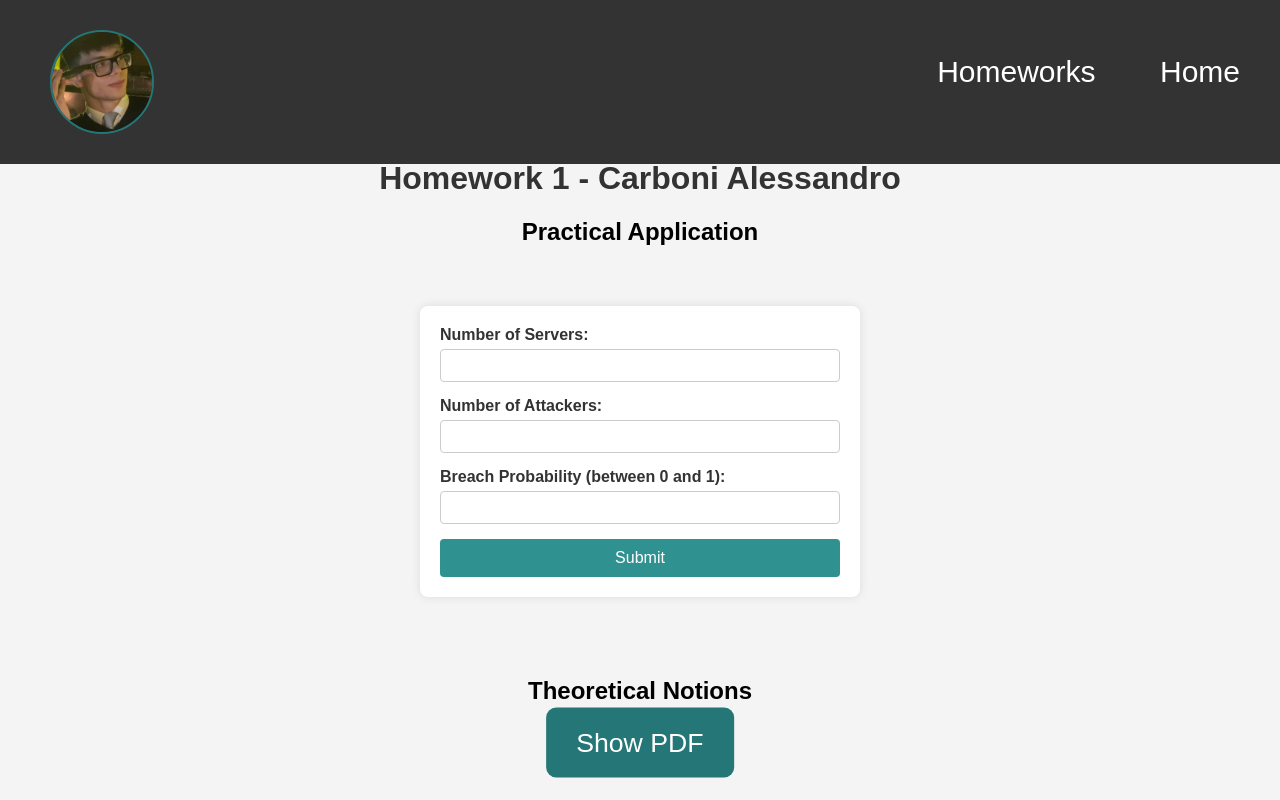
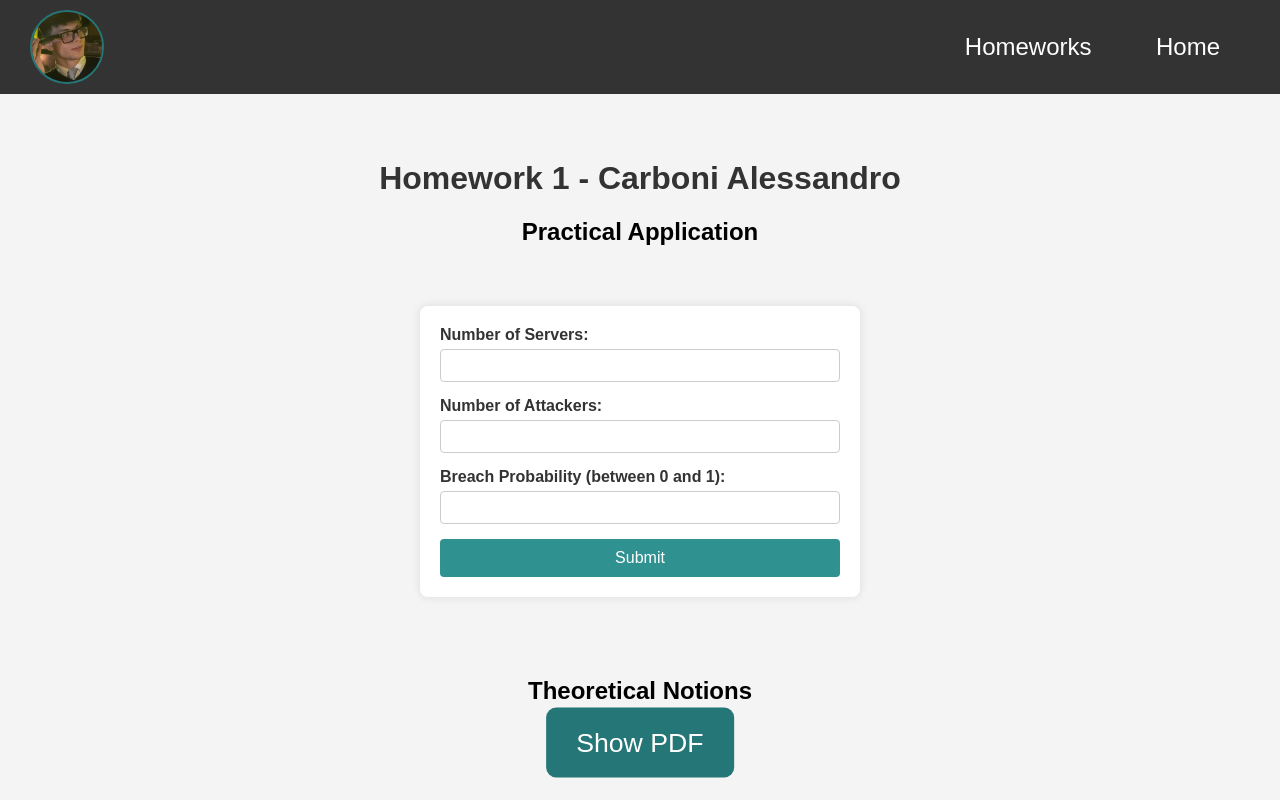
Before and after one commit to AlessandroCarboni777/AlessandroCarboni777.github.io, a plain HTML site: page 1/backup1.html in a window 1280 px wide. Drawn offline with Linux system fonts and the light colour scheme.

Commit message:
Homework2

```diff
--- a/1/styles.css
+++ b/1/styles.css
@@ -34,7 +34,7 @@ body {
 /* Navbar */
 .navbar {
     background-color: #333;
-    padding: 30px;
+    padding: 10px;
     position: fixed;
     top: 0;
     left: 0;
@@ -46,30 +46,30 @@ body {
     margin-bottom: 20px;
 }
 
-/* Stili per il logo nella navbar */
+/* Logo della navbar */
 .navbar-logo {
-    width: 100px; /* Imposta la larghezza dell'immagine */
-    height: 100px; /* Imposta l'altezza dell'immagine */
+    width: 70px; /* Imposta la larghezza dell'immagine */
+    height: 70px; /* Imposta l'altezza dell'immagine */
     border-radius: 50%; /* Rende l'immagine rotonda */
     margin-left: 20px; /* Spazio dal lato sinistro */
     cursor: pointer; /* Cambia il cursore per indicare che è cliccabile */
     border: 2px solid #257676; /* Bordo dell'immagine dello stesso colore dell'hover del pulsante Home */
 }
 
-
 .navbar-item,
 .home-button {
     color: white; /* Colore del testo del pulsante */
     text-decoration: none; /* Rimuovi la sottolineatura */
-    font-size: 30px; /* Dimensione del testo */
+    font-size: 24px; /* Dimensione del testo */
     margin: 0 10px; /* Riduci il margine a destra per spostarli verso sinistra */
     padding: 15px 20px; /* Aumenta la spaziatura interna */
     border-radius: 5px; /* Angoli arrotondati */
     transition: background-color 0.3s; /* Transizione per il colore di sfondo */
     position: relative;
-    top: -10px; /* Sposta i bottoni leggermente più in alto */
 }
 
+
+/* Hover sui bottoni */
 .navbar-item:hover,
 .home-button:hover {
     background-color: #257676; /* Colore al passaggio del mouse */
--- a/2/styles.css
+++ b/2/styles.css
@@ -34,7 +34,7 @@ body {
 /* Navbar */
 .navbar {
     background-color: #333;
-    padding: 30px;
+    padding: 10px;
     position: fixed;
     top: 0;
     left: 0;
@@ -48,8 +48,8 @@ body {
 
 /* Logo della navbar */
 .navbar-logo {
-    width: 100px; /* Imposta la larghezza dell'immagine */
-    height: 100px; /* Imposta l'altezza dell'immagine */
+    width: 70px; /* Imposta la larghezza dell'immagine */
+    height: 70px; /* Imposta l'altezza dell'immagine */
     border-radius: 50%; /* Rende l'immagine rotonda */
     margin-left: 20px; /* Spazio dal lato sinistro */
     cursor: pointer; /* Cambia il cursore per indicare che è cliccabile */
@@ -60,13 +60,12 @@ body {
 .home-button {
     color: white; /* Colore del testo del pulsante */
     text-decoration: none; /* Rimuovi la sottolineatura */
-    font-size: 30px; /* Dimensione del testo */
+    font-size: 24px; /* Dimensione del testo */
     margin: 0 10px; /* Riduci il margine a destra per spostarli verso sinistra */
     padding: 15px 20px; /* Aumenta la spaziatura interna */
     border-radius: 5px; /* Angoli arrotondati */
     transition: background-color 0.3s; /* Transizione per il colore di sfondo */
     position: relative;
-    top: -10px; /* Sposta i bottoni leggermente più in alto */
 }
 
 
```
Also changed, not shown: 2/Homework2.html (+0 -22 lines).
